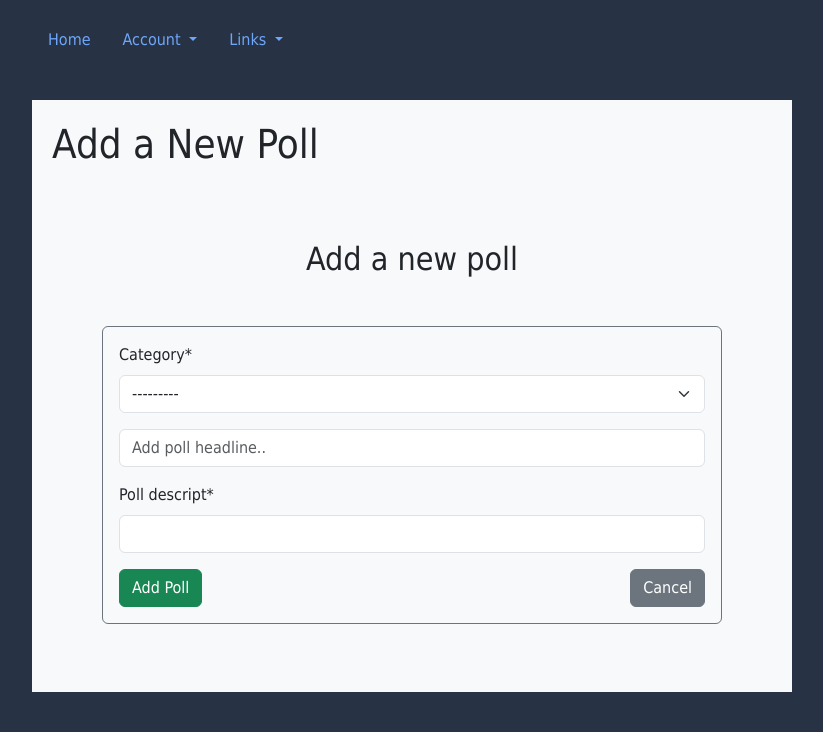
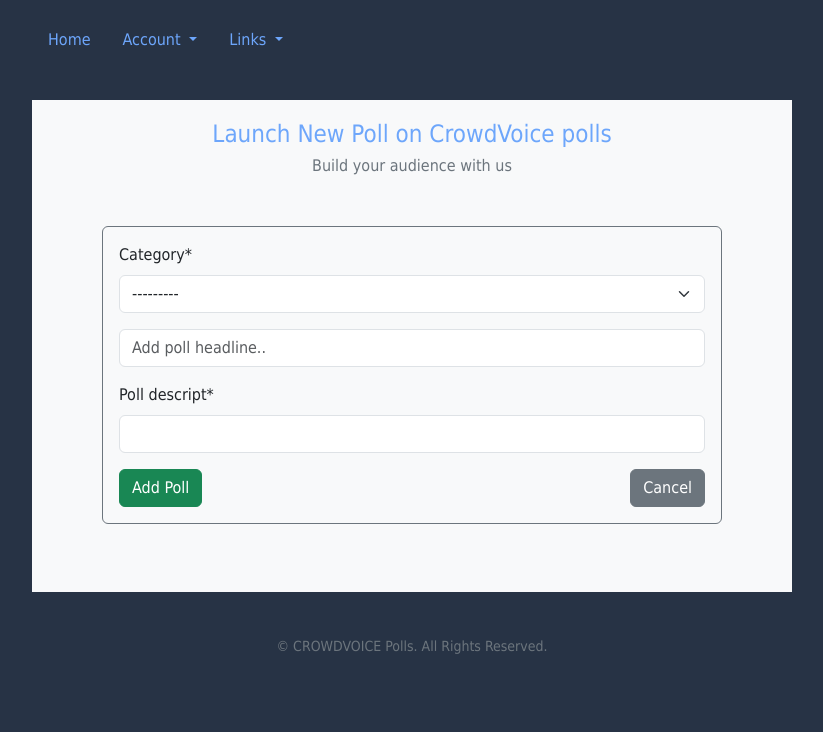
Before and after one commit to mayals/polls, a Django app: page /new-poll/ in a window 1280 px wide. Shown: the top 732 px of the page, without its empty margins (228-1051 px from the left). Run offline with Django 4.2, Linux system fonts and the light colour scheme; the visitor is signed in with stand-in values (Sample User, id 1); data that the repository does not hold is empty; parts of the project's set-up code (start-up, migrations or seed data) failed here and were passed over; some libraries are stand-ins or nearby versions.

Commit message:
fix errors in SEO

```diff
--- a/polls/templates/polls/poll_create.html
+++ b/polls/templates/polls/poll_create.html
@@ -15,9 +15,15 @@
 
 {% block content %}
 <section class='bg-light container'>
-    <h1 class="screen-reader-only">Add a New Poll</h1>
-    <br><br><br>
-    <h2 class='text-center'>Add a new poll</h2>
+    <header class="txt-color text-center">
+        <h1 class='text-swcondary fs-4'>Launch New Poll on CrowdVoice polls
+            <br>
+            <span class="fs-6 text-secondary">Build your audience with us</span>
+        </h1>
+
+    </header>
+
+
 
 
     <div class='row justify-content-center'>
```
Also changed, not shown: polls/templates/polls/poll_delete_confirm.html (+11 -2 lines).
